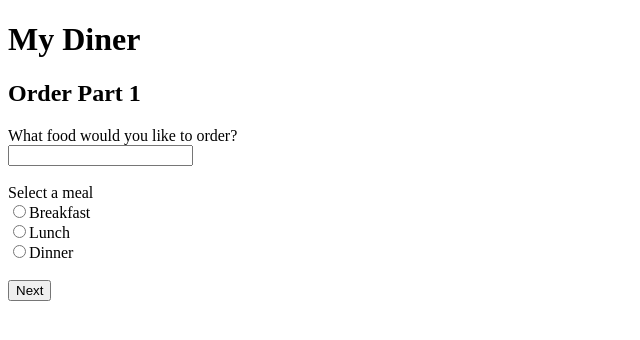
After one commit to EverettHanke/Diner-App, a PHP site: template views/order1.html in a window 1280 px wide. The commit adds this page. Shown: the top 340 px of the page, without its empty margins (0-640 px from the left). Run offline with PHP 8.4, Linux system fonts and the light colour scheme; the template is opened without the code that fills it, so the values that code supplies are empty.

Commit message:
added orders pages

```diff
--- a/views/home.html
+++ b/views/home.html
@@ -17,7 +17,7 @@
         <a href="menu/breakfast">Breakfast</a>
         <a href="menu/lunch">Lunch</a>
         <a href="menu/diner">Diner</a>
-        <button type="button" class="btn tbn-primary" href="menus/order1">Place an Order</button>
+        <a type="button" class="btn tbn-primary" href="orders/form1">Place an Order</a>
         <br>
         <img src="images/PhoImg.jpg" alt="Image of Pho">
     </div>
--- /dev/null
+++ b/views/order1.html
@@ -0,0 +1,48 @@
+<!doctype html>
+<html lang="en">
+<head>
+    <meta charset="UTF-8">
+    <meta name="viewport"
+          content="width=device-width, user-scalable=no, initial-scale=1.0, maximum-scale=1.0, minimum-scale=1.0">
+    <meta http-equiv="X-UA-Compatible" content="ie=edge">
+    <title>Document</title>
+</head>
+<body>
+<include href="views/header.html"></include>
+
+
+
+<div class="container">
+    <h1>My Diner</h1>
+    <h2>Order Part 1</h2>
+
+    <form action="#" method="post" class="form-horizontal">
+
+        <!-- get food -->
+        <div class="form-group">
+            <label for="food" class="col-sm-4 control-label">What food would you like to order?</label>
+            <div class="col-sm-4"><input class="form-control" type="text"
+                                         name="food" id="food" ></div>
+        </div>
+        <br>
+
+        <!-- get meal -->
+        <div class="form-group">
+            <label class="col-sm-4 control-label">Select a meal</label>
+            <div class="col-sm-4">
+                <label><input type="radio" name="meal" value="breakfast">Breakfast</label><br>
+                <label><input type="radio" name="meal" value="lunch">Lunch</label><br>
+                <label><input type="radio" name="meal" value="dinner">Dinner</label><br>
+            </div>
+        </div>
+        <br>
+
+        <!-- submit button -->
+        <div class="col-xs-3 ">
+            <button class="btn btn-primary" type="submit">Next</button>
+        </div>
+    </form>
+
+</div>
+</body>
+</html>
```
Also changed, not shown: index.php (+17 -0 lines), views/order2.html (added, +43 -0 lines).
